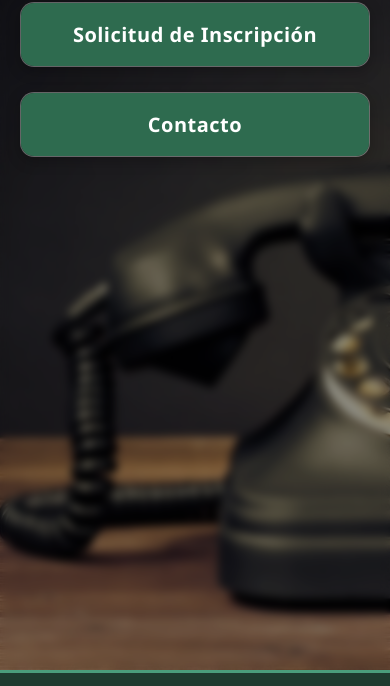
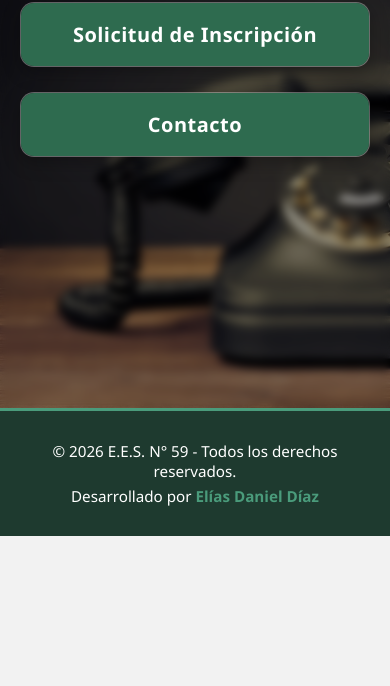
Before and after one commit to EliasDanielDiaz/ees59-react, a React (Vite) app: page /contacto in a window 390 px wide. Shown: the part 337-1023 px from the top of the page. After the commit the page ends 873 px from the top, so only its background shows below. Built offline with nearby package versions, Linux system fonts and the light colour scheme.

Commit message:
Contacto

```diff
--- a/src/components/Canciones/Canciones.jsx
+++ b/src/components/Canciones/Canciones.jsx
@@ -23,7 +23,7 @@ export default function Canciones() {
   },
   {
     id: 2,
-    titulo: "Himno Nacional Argentino (Instrumental)",
+    titulo: "Himno Nac. Arg. (Instrumental)",
     letra: "Vicente López y Planes",
     musica: "Blas Parera",
     anio: "1812",
--- a/src/components/Contacto/Contacto.css
+++ b/src/components/Contacto/Contacto.css
@@ -7,9 +7,10 @@
   background-size: cover;
   background-position: center;
   background-repeat: no-repeat;
+  background-attachment: fixed;
   position: relative;
   padding: 60px 0;
-  min-height: 100vh;
+  min-height: 69vh;
 }
 
 .contacto-main::before {
@@ -38,7 +39,7 @@
 }
 
 /* ============================================
-    PANEL MODERNO (TP2 STYLE)
+    PANEL MODERNO
 ============================================ */
 
 .panel {
@@ -48,15 +49,15 @@
   background: rgba(255, 255, 255, 0.12);
   backdrop-filter: blur(8px);
   border: 1px solid rgba(255, 255, 255, 0.25);
-  box-shadow: 0 4px 14px rgba(0,0,0,0.25);
+  box-shadow: 0 6px 18px rgba(0,0,0,0.28);
   transition: transform 0.3s ease;
+  will-change: transform;
 }
 
 .panel:hover {
   transform: translateY(-2px);
 }
 
-/* Botón del panel */
 .panel .toggle {
   width: 100%;
   padding: 18px;
@@ -93,26 +94,23 @@
     FORMULARIOS – ESTILO MODERNO
 ============================================ */
 
-.form-inscripcion,
-.form-contacto {
+form {
   display: flex;
   flex-direction: column;
   gap: 18px;
 }
 
 /* Títulos internos */
-.form-inscripcion h3,
-.form-contacto h3 {
+form h3 {
   text-align: center;
   color: var(--verde-claro);
   margin-bottom: 10px;
 }
 
-/* Inputs */
-.form-inscripcion input,
-.form-inscripcion select,
-.form-contacto input,
-.form-contacto textarea {
+/* Inputs, selects y textarea */
+form input,
+form select,
+form textarea {
   padding: 12px;
   border-radius: 8px;
   border: 1px solid rgba(255,255,255,0.3);
@@ -123,13 +121,13 @@
   transition: border 0.25s ease, background 0.25s ease;
 }
 
-.form-inscripcion input:focus,
-.form-inscripcion select:focus,
-.form-contacto input:focus,
-.form-contacto textarea:focus {
+form input:focus,
+form select:focus,
+form textarea:focus {
   border-color: var(--verde-claro);
   background: rgba(255,255,255,0.25);
-  outline: none;
+  outline: 2px solid var(--verde-claro);
+  outline-offset: 2px;
 }
 
 /* Labels */
@@ -147,12 +145,11 @@ label {
   gap: 12px;
 }
 
-/* Placeholder blanco para inputs */
+/* Placeholder blanco */
 input::placeholder,
 textarea::placeholder {
   color: rgba(255, 255, 255, 0.85);
 }
-
 
 /* Radios */
 .turno-grupo {
@@ -161,11 +158,11 @@ textarea::placeholder {
   align-items: center;
 }
 
-.form-inscripcion label input[type="radio"] {
+.turno-grupo input[type="radio"] {
   margin-right: 6px;
 }
 
-/* Opciones del select en negro */
+/* Opciones del select */
 select option {
   color: #000;
   background: #fff;
@@ -182,8 +179,7 @@ select option {
   justify-content: center;
 }
 
-.form-inscripcion button,
-.form-contacto button {
+form button {
   padding: 12px 20px;
   background: var(--verde-medio);
   color: white;
@@ -195,8 +191,7 @@ select option {
   transition: background 0.25s ease, transform 0.25s ease;
 }
 
-.form-inscripcion button:hover,
-.form-contacto button:hover {
+form button:hover {
   background: var(--verde-claro);
   color: var(--verde-oscuro);
   transform: translateY(-2px);
@@ -250,14 +245,14 @@ select option {
     gap: 10px;
   }
 
-  .form-inscripcion input,
-  .form-inscripcion textarea,
-  .form-inscripcion select {
+  form input,
+  form textarea,
+  form select {
     font-size: 0.95rem;
     padding: 10px;
   }
 
-  .form-inscripcion button {
+  form button {
     width: 100%;
   }
 }
--- a/src/components/Contacto/Contacto.jsx
+++ b/src/components/Contacto/Contacto.jsx
@@ -1,18 +1,10 @@
 import { useState } from "react";
 import "./Contacto.css";
 
-export default function Contacto() {
-  // PANEL ABIERTO (solo uno a la vez)
-  const [panelAbierto, setPanelAbierto] = useState(null);
-
-  const togglePanel = (panel) => {
-    setPanelAbierto(panelAbierto === panel ? null : panel);
-  };
-
 // ============================
-  // FORMULARIO INSCRIPCIÓN
+// OBJETOS INICIALES
 // ============================
-  const [inscripcion, setInscripcion] = useState({
+const inscripcionInicial = {
   nombreEstudiante: "",
   dniEstudiante: "",
   fechaNacimiento: "",
@@ -25,52 +17,49 @@ export default function Contacto() {
   telAdulto: "",
   emailAdulto: "",
   actividadLaboral: "",
-  });
-
-  const handleInscripcion = (e) => {
-    setInscripcion({ ...inscripcion, [e.target.name]: e.target.value });
 };
 
-  const limpiarInscripcion = () =>
-    setInscripcion({
-      nombreEstudiante: "",
-      dniEstudiante: "",
-      fechaNacimiento: "",
-      calle: "",
-      numero: "",
-      turno: "",
-      curso: "",
-      nombreAdulto: "",
-      dniAdulto: "",
-      telAdulto: "",
-      emailAdulto: "",
-      actividadLaboral: "",
-    });
-
-  // ============================
-  // FORMULARIO CONTACTO
-  // ============================
-  const [contacto, setContacto] = useState({
+const contactoInicial = {
   nombre: "",
   telefono: "",
   mensaje: "",
-  });
-
-  const handleContacto = (e) => {
-    setContacto({ ...contacto, [e.target.name]: e.target.value });
 };
 
-  const limpiarContacto = () =>
-    setContacto({
-      nombre: "",
-      telefono: "",
-      mensaje: "",
-    });
+export default function Contacto() {
+  // PANEL ABIERTO
+  const [panelAbierto, setPanelAbierto] = useState(null);
+  const togglePanel = (panel) =>
+    setPanelAbierto(panelAbierto === panel ? null : panel);
+
+  // FORMULARIO INSCRIPCIÓN
+  const [inscripcion, setInscripcion] = useState(inscripcionInicial);
+  const handleInscripcion = (e) =>
+    setInscripcion({ ...inscripcion, [e.target.name]: e.target.value });
+  const limpiarInscripcion = () => setInscripcion(inscripcionInicial);
+
+  // FORMULARIO CONTACTO
+  const [contacto, setContacto] = useState(contactoInicial);
+  const handleContacto = (e) =>
+    setContacto({ ...contacto, [e.target.name]: e.target.value });
+  const limpiarContacto = () => setContacto(contactoInicial);
+
+  // SUBMIT INSCRIPCIÓN
+  const handleSubmitInscripcion = (e) => {
+    e.preventDefault();
+    console.log("Solicitud de inscripción enviada:", inscripcion);
+    limpiarInscripcion();
+  };
+
+  // SUBMIT CONTACTO
+  const handleSubmitContacto = (e) => {
+    e.preventDefault();
+    console.log("Mensaje de contacto enviado:", contacto);
+    limpiarContacto();
+  };
 
   return (
     <main className="contacto-main">
       <div className="contacto-contenedor">
-
         <h2>Inscripción y Contacto</h2>
 
         {/* =====================================================
@@ -84,14 +73,17 @@ export default function Contacto() {
           </button>
 
           <div className="panel-contenido">
-            <form className="form-inscripcion">
-
+            <form
+              className="form-inscripcion"
+              onSubmit={handleSubmitInscripcion}
+            >
               {/* COLUMNA ESTUDIANTE */}
               <div className="columna-estudiante">
                 <h3>Datos del Estudiante</h3>
 
-                <label>Apellidos y Nombres:</label>
+                <label htmlFor="nombreEstudiante">Apellidos y Nombres:</label>
                 <input
+                  id="nombreEstudiante"
                   type="text"
                   name="nombreEstudiante"
                   value={inscripcion.nombreEstudiante}
@@ -99,8 +91,9 @@ export default function Contacto() {
                   required
                 />
 
-                <label>DNI:</label>
+                <label htmlFor="dniEstudiante">DNI:</label>
                 <input
+                  id="dniEstudiante"
                   type="text"
                   name="dniEstudiante"
                   value={inscripcion.dniEstudiante}
@@ -108,8 +101,9 @@ export default function Contacto() {
                   required
                 />
 
-                <label>Fecha de Nacimiento:</label>
+                <label htmlFor="fechaNacimiento">Fecha de Nacimiento:</label>
                 <input
+                  id="fechaNacimiento"
                   type="date"
                   name="fechaNacimiento"
                   value={inscripcion.fechaNacimiento}
@@ -117,9 +111,10 @@ export default function Contacto() {
                   required
                 />
 
-                <label>Domicilio:</label>
+                <label className="label-grupo">Domicilio:</label>
                 <div className="domicilio-grupo">
                   <input
+                    id="calleDomicilio"
                     type="text"
                     name="calle"
                     placeholder="Calle"
@@ -128,6 +123,7 @@ export default function Contacto() {
                     required
                   />
                   <input
+                    id="numeroDomicilio"
                     type="text"
                     name="numero"
                     placeholder="Número"
@@ -140,8 +136,9 @@ export default function Contacto() {
                 <p className="form-pregunta">Turno de preferencia</p>
 
                 <div className="turno-grupo">
-                  <label>
+                  <label htmlFor="turnoManiana">
                     <input
+                      id="turnoManiana"
                       type="radio"
                       name="turno"
                       value="mañana"
@@ -152,8 +149,9 @@ export default function Contacto() {
                     Mañana
                   </label>
 
-                  <label>
+                  <label htmlFor="turnoTarde">
                     <input
+                      id="turnoTarde"
                       type="radio"
                       name="turno"
                       value="tarde"
@@ -164,8 +162,11 @@ export default function Contacto() {
                   </label>
                 </div>
 
-                <label>Curso al que desea inscribirse:</label>
+                <label htmlFor="cursoInscripcion">
+                  Curso al que desea inscribirse:
+                </label>
                 <select
+                  id="cursoInscripcion"
                   name="curso"
                   value={inscripcion.curso}
                   onChange={handleInscripcion}
@@ -185,8 +186,9 @@ export default function Contacto() {
               <div className="columna-adulto">
                 <h3>Datos del Adulto Responsable</h3>
 
-                <label>Apellidos y Nombres:</label>
+                <label htmlFor="nombreAdulto">Apellidos y Nombres:</label>
                 <input
+                  id="nombreAdulto"
                   type="text"
                   name="nombreAdulto"
                   value={inscripcion.nombreAdulto}
@@ -194,8 +196,9 @@ export default function Contacto() {
                   required
                 />
 
-                <label>DNI:</label>
+                <label htmlFor="dniAdulto">DNI:</label>
                 <input
+                  id="dniAdulto"
                   type="text"
                   name="dniAdulto"
                   value={inscripcion.dniAdulto}
@@ -203,8 +206,9 @@ export default function Contacto() {
                   required
                 />
 
-                <label>Teléfono:</label>
+                <label htmlFor="telAdulto">Teléfono:</label>
                 <input
+                  id="telAdulto"
                   type="tel"
                   name="telAdulto"
                   value={inscripcion.telAdulto}
@@ -212,8 +216,9 @@ export default function Contacto() {
                   required
                 />
 
-                <label>Correo electrónico:</label>
+                <label htmlFor="emailAdulto">Correo electrónico:</label>
                 <input
+                  id="emailAdulto"
                   type="email"
                   name="emailAdulto"
                   value={inscripcion.emailAdulto}
@@ -221,8 +226,9 @@ export default function Contacto() {
                   required
                 />
 
-                <label>Actividad Laboral:</label>
+                <label htmlFor="actividadLaboral">Actividad Laboral:</label>
                 <input
+                  id="actividadLaboral"
                   type="text"
                   name="actividadLaboral"
                   value={inscripcion.actividadLaboral}
@@ -256,10 +262,10 @@ export default function Contacto() {
           </button>
 
           <div className="panel-contenido">
-            <form className="form-contacto">
-
-              <label>Apellido y Nombre:</label>
+            <form className="form-contacto" onSubmit={handleSubmitContacto}>
+              <label htmlFor="nombreContacto">Apellido y Nombre:</label>
               <input
+                id="nombreContacto"
                 type="text"
                 name="nombre"
                 value={contacto.nombre}
@@ -267,8 +273,9 @@ export default function Contacto() {
                 required
               />
 
-              <label>Teléfono:</label>
+              <label htmlFor="telefonoContacto">Teléfono:</label>
               <input
+                id="telefonoContacto"
                 type="tel"
                 name="telefono"
                 value={contacto.telefono}
@@ -276,8 +283,9 @@ export default function Contacto() {
                 required
               />
 
-              <label>Mensaje o comentario:</label>
+              <label htmlFor="mensaje">Mensaje o comentario:</label>
               <textarea
+                id="mensaje"
                 rows="5"
                 name="mensaje"
                 placeholder="Deje aquí su mensaje..."
@@ -299,7 +307,6 @@ export default function Contacto() {
             </form>
           </div>
         </section>
-
       </div>
     </main>
   );
```
Lines whose indentation alone changed are shown as unchanged.
